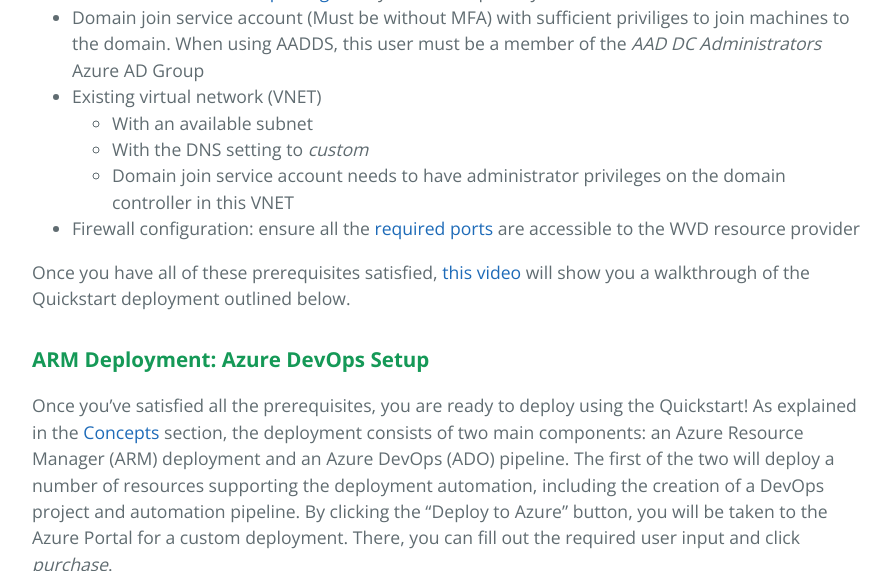
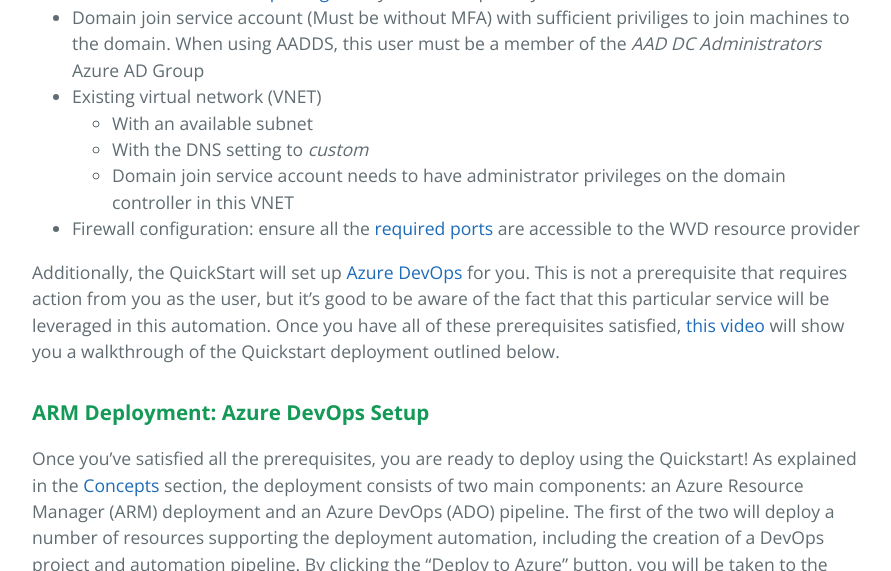
Before and after one commit to samvdjagt/wvdquickstart, a Jekyll site: the page built from howto.md, in a window 1280 px wide and 900 px high, scrolled down 1273 px, cut to the strip 0-571 px from the top of the window. Shown: the whole strip, without its empty margins (192-1083 px from the left). Built offline with Jekyll 4.4.1, drawn with Linux system fonts in a browser that asks for light colours.

Commit message:
Update howto.md

```diff
--- a/howto.md
+++ b/howto.md
@@ -24,7 +24,7 @@
     * Domain join service account needs to have administrator privileges on the domain controller in this VNET
 * Firewall configuration: ensure all the <a href="https://docs.microsoft.com/en-us/azure/virtual-desktop/safe-url-list" target="_blank">required ports</a> are accessible to the WVD resource provider
 
-Once you have all of these prerequisites satisfied, <a href="https://youtu.be/Tz3KgruovYc?t=360" target="_blank">this video</a> will show you a walkthrough of the Quickstart deployment outlined below.
+Additionally, the QuickStart will set up <a href="https://dev.azure.com" target="_blank">Azure DevOps</a> for you. This is not a prerequisite that requires action from you as the user, but it's good to be aware of the fact that this particular service will be leveraged in this automation. Once you have all of these prerequisites satisfied, <a href="https://youtu.be/Tz3KgruovYc?t=360" target="_blank">this video</a> will show you a walkthrough of the Quickstart deployment outlined below.
 
 ### <b>ARM Deployment: Azure DevOps Setup</b>
 Once you've satisfied all the prerequisites, you are ready to deploy using the Quickstart! As explained in the <a href="concepts">Concepts</a> section, the deployment consists of two main components: an Azure Resource Manager (ARM) deployment and an Azure DevOps (ADO) pipeline. The first of the two will deploy a number of resources supporting the deployment automation, including the creation of a DevOps project and automation pipeline. By clicking the "Deploy to Azure" button, you will be taken to the Azure Portal for a custom deployment. There, you can fill out the required user input and click *purchase*.
```
